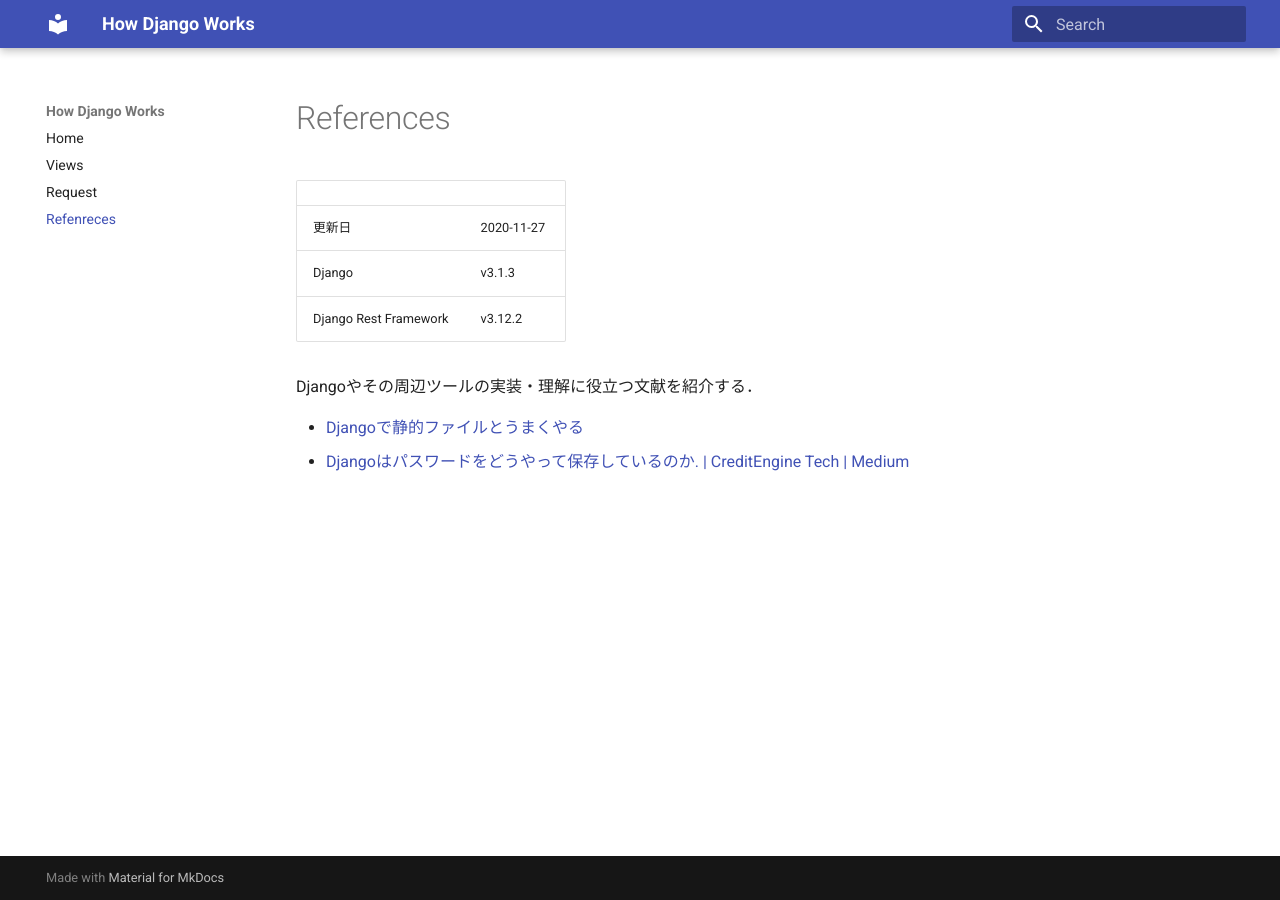
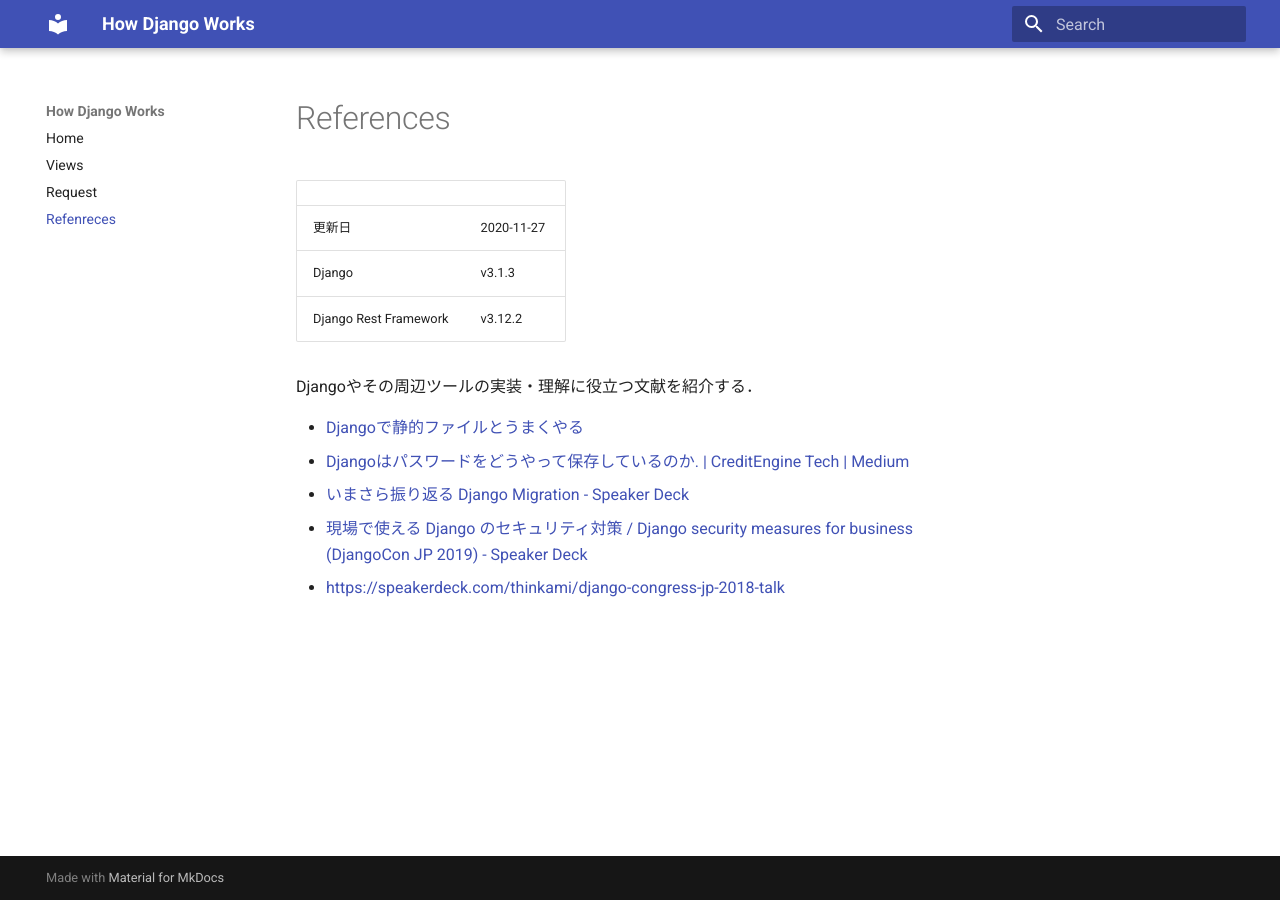
Before and after one commit to yutayamazaki/django-docs, an MkDocs documentation site: the page built from docs/references.md, in a window 1280 px wide. Built offline with MkDocs 1.6.1 and Material for MkDocs 9.7.7, drawn with Linux system fonts in a browser that asks for light colours.

Commit message:
Add references

```diff
--- a/docs/references.md
+++ b/docs/references.md
@@ -11,3 +11,6 @@ Djangoやその周辺ツールの実装・理解に役立つ文献を紹介す
 
 - [Djangoで静的ファイルとうまくやる](https://tell-k.github.io/djangocongressjp2019)
 - [Djangoはパスワードをどうやって保存しているのか. | CreditEngine Tech | Medium](https://medium.com/creditengine-tech/django%E3%81%AF%E3%83%91%E3%82%B9%E3%83%AF%E3%83%BC%E3%83%89%E3%82%92%E3%81%A9%E3%81%86%E3%82%84%E3%81%A3%E3%81%A6%E4%BF%9D%E5%AD%98%E3%81%97%E3%81%A6%E3%81%84%E3%82%8B%E3%81%AE%E3%81%8B-64a4b38904ff)
+- [いまさら振り返る Django Migration - Speaker Deck](https://speakerdeck.com/denzow/imasarazhen-rifan-ru-django-migration)
+- [現場で使える Django のセキュリティ対策 / Django security measures for business (DjangoCon JP 2019) - Speaker Deck](https://speakerdeck.com/akiyoko/django-security-measures-for-business-djangocon-jp-2019)
+- [https://speakerdeck.com/thinkami/django-congress-jp-2018-talk](Django・WSGIミドルウェア入門/django-congress-jp-2018-talk - Speaker Deck)
```
